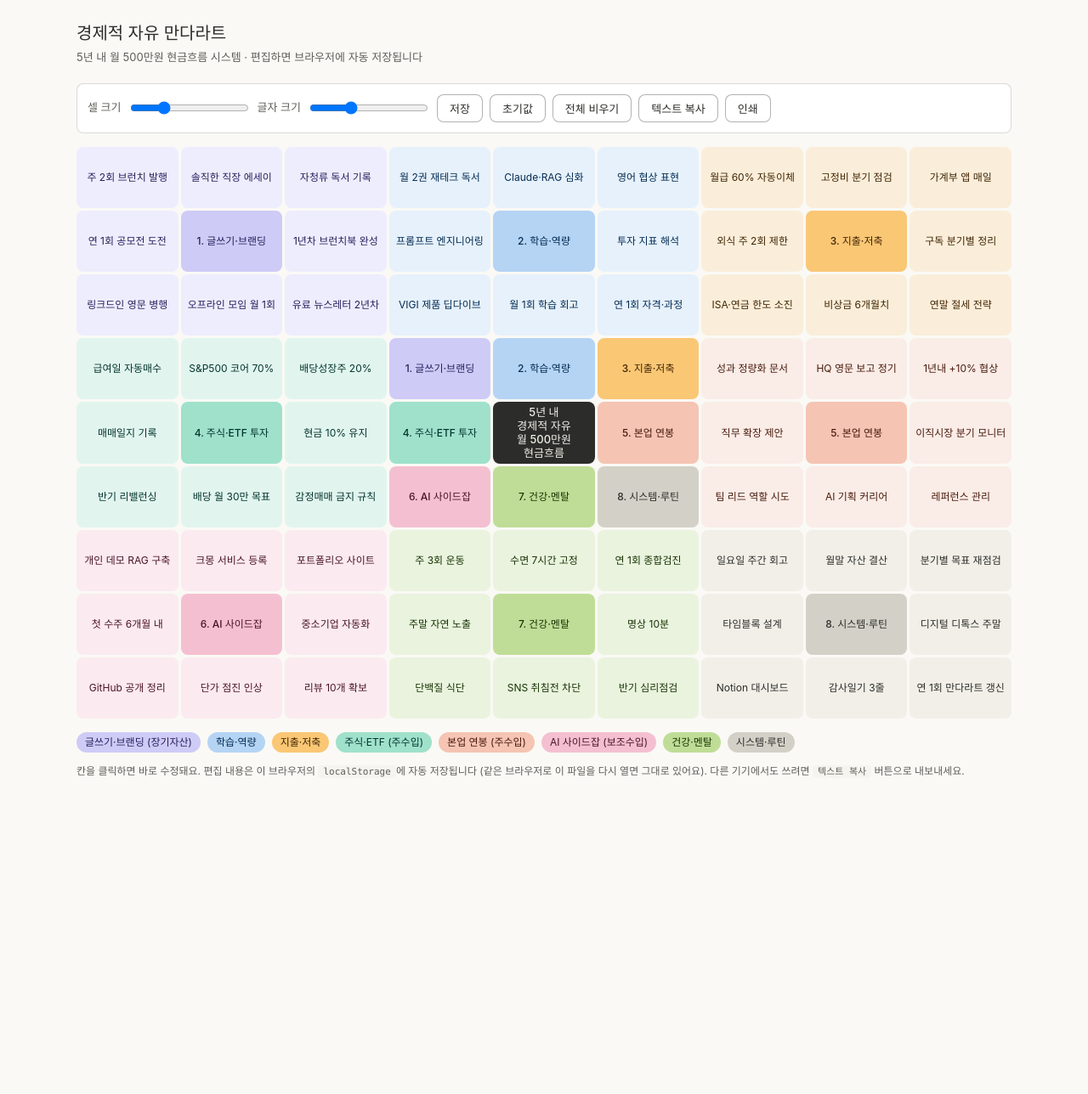
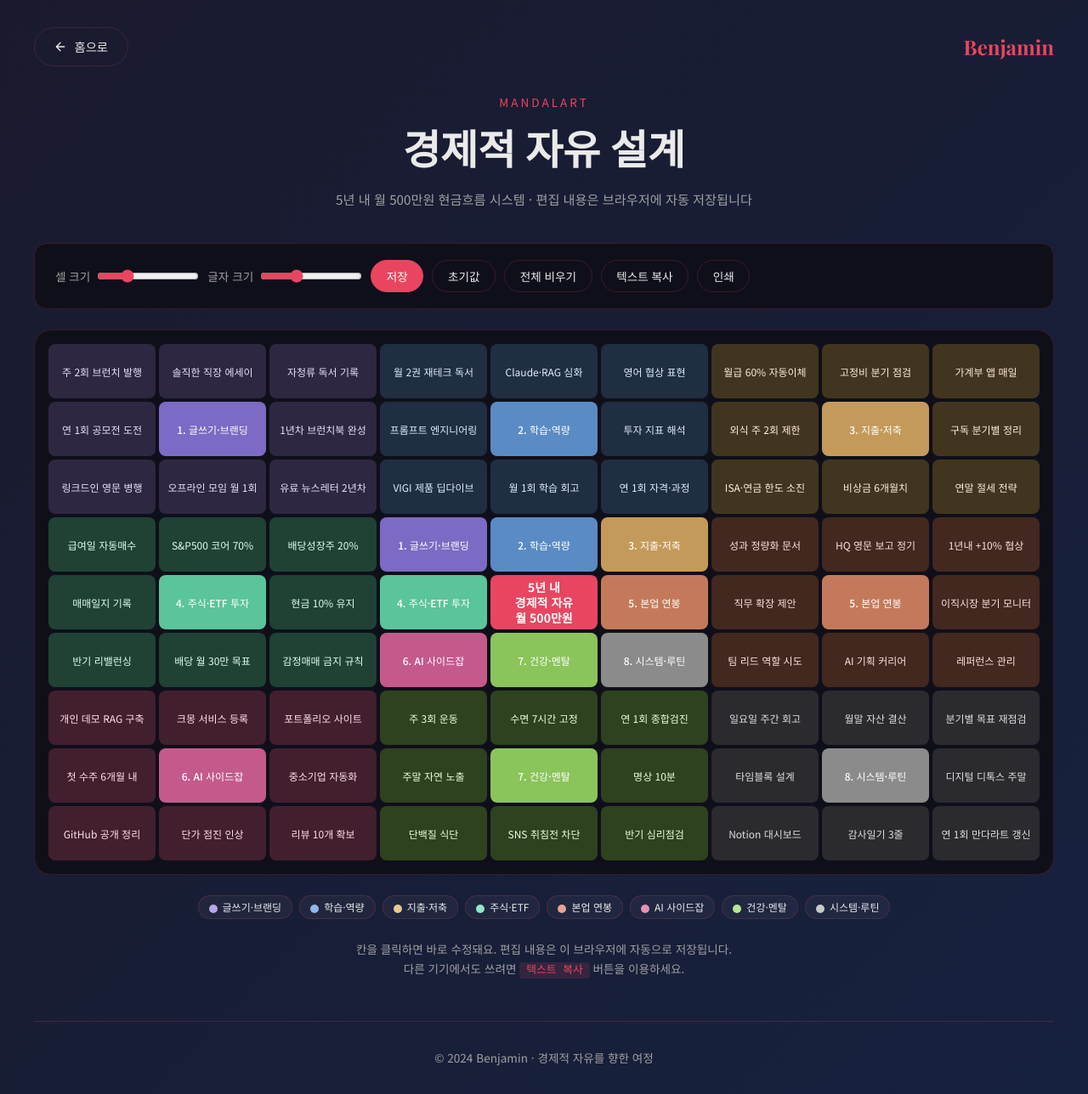
Before and after one commit to TixeBenjamin/tixe.github.io, a plain HTML site: page mandalart.html in a window 1280 px wide. Shown: the whole page at 85% size. Before the commit the page ends 953 px from the top, so only its background shows below. Drawn offline with nearby package versions, Linux system fonts and the light colour scheme.

Commit message:
Add mandalart.html

```diff
--- a/mandalart.html
+++ b/mandalart.html
@@ -3,198 +3,357 @@
 <head>
 <meta charset="UTF-8">
 <meta name="viewport" content="width=device-width, initial-scale=1.0">
-<title>경제적 자유 만다라트 — 편집 가능</title>
+<title>만다라트 | Benjamin</title>
+<link href="https://fonts.googleapis.com/css2?family=Noto+Sans+KR:wght@300;400;500;700&family=Playfair+Display:wght@600;700&display=swap" rel="stylesheet">
 <style>
   :root {
-    --color-background-primary: #ffffff;
-    --color-background-secondary: #f5f4ef;
-    --color-background-tertiary: #faf9f5;
-    --color-text-primary: #2c2c2a;
-    --color-text-secondary: #5f5e5a;
-    --color-text-tertiary: #888780;
-    --color-border-tertiary: rgba(0,0,0,0.15);
-    --color-border-secondary: rgba(0,0,0,0.3);
-    --color-border-info: #378ADD;
-    --border-radius-md: 8px;
-    --border-radius-lg: 12px;
-    --font-sans: -apple-system, BlinkMacSystemFont, "Segoe UI", "Malgun Gothic", "Apple SD Gothic Neo", sans-serif;
-    --font-mono: ui-monospace, "SF Mono", Menlo, monospace;
+    --primary: #1a1a2e;
+    --secondary: #16213e;
+    --accent: #e94560;
+    --accent-dim: rgba(233, 69, 96, 0.15);
+    --text-light: #eaeaea;
+    --text-muted: #a0a0a0;
+    --card-bg: #0f0f1a;
+    --border: rgba(233, 69, 96, 0.2);
   }
-  @media (prefers-color-scheme: dark) {
-    :root {
-      --color-background-primary: #1a1a1a;
-      --color-background-secondary: #262625;
-      --color-background-tertiary: #0f0f0f;
-      --color-text-primary: #f1efe8;
-      --color-text-secondary: #b4b2a9;
-      --color-text-tertiary: #888780;
-      --color-border-tertiary: rgba(255,255,255,0.15);
-      --color-border-secondary: rgba(255,255,255,0.3);
-    }
-  }
+
+  * { margin: 0; padding: 0; box-sizing: border-box; }
+
   body {
-    font-family: var(--font-sans);
-    background: var(--color-background-tertiary);
-    color: var(--color-text-primary);
-    margin: 0;
-    padding: 24px;
+    font-family: 'Noto Sans KR', sans-serif;
+    background: linear-gradient(135deg, var(--primary) 0%, var(--secondary) 100%);
+    color: var(--text-light);
+    min-height: 100vh;
+    padding: 2rem 1.5rem;
     line-height: 1.5;
   }
-  .mdl-container {
-    max-width: 1100px;
+
+  .container {
+    max-width: 1200px;
     margin: 0 auto;
   }
+
+  /* Top bar with back button */
+  .topbar {
+    display: flex;
+    justify-content: space-between;
+    align-items: center;
+    margin-bottom: 2rem;
+    flex-wrap: wrap;
+    gap: 1rem;
+  }
+
+  .back-btn {
+    display: inline-flex;
+    align-items: center;
+    gap: 0.5rem;
+    padding: 0.7rem 1.4rem;
+    background: transparent;
+    color: var(--text-light);
+    border: 1.5px solid var(--border);
+    border-radius: 50px;
+    text-decoration: none;
+    font-size: 0.9rem;
+    transition: all 0.3s ease;
+    cursor: pointer;
+    font-family: inherit;
+  }
+
+  .back-btn:hover {
+    border-color: var(--accent);
+    color: var(--accent);
+    transform: translateX(-3px);
+  }
+
+  .back-btn svg {
+    width: 16px;
+    height: 16px;
+  }
+
+  .logo {
+    font-family: 'Playfair Display', serif;
+    font-size: 1.5rem;
+    font-weight: 700;
+    color: var(--accent);
+    text-decoration: none;
+  }
+
+  /* Header */
+  header {
+    text-align: center;
+    margin-bottom: 2.5rem;
+  }
+
+  .section-tag {
+    color: var(--accent);
+    font-size: 0.85rem;
+    letter-spacing: 3px;
+    text-transform: uppercase;
+    margin-bottom: 0.5rem;
+  }
+
   h1 {
-    font-size: 20px;
-    font-weight: 500;
-    margin: 0 0 4px;
+    font-family: 'Playfair Display', serif;
+    font-size: clamp(2rem, 4vw, 3rem);
+    font-weight: 600;
+    margin-bottom: 0.8rem;
   }
+
   .subtitle {
-    color: var(--color-text-secondary);
-    font-size: 13px;
-    margin: 0 0 20px;
+    color: var(--text-muted);
+    font-size: 0.95rem;
   }
-  .mdl-toolbar {
+
+  /* Toolbar */
+  .toolbar {
     display: flex;
     flex-wrap: wrap;
-    gap: 8px;
-    margin-bottom: 1rem;
+    gap: 10px;
     align-items: center;
-    font-size: 13px;
-    padding: 12px;
-    background: var(--color-background-primary);
-    border: 0.5px solid var(--color-border-tertiary);
-    border-radius: var(--border-radius-md);
+    padding: 1.2rem 1.5rem;
+    background: var(--card-bg);
+    border: 1px solid var(--border);
+    border-radius: 15px;
+    margin-bottom: 1.5rem;
+    font-size: 0.85rem;
   }
-  .mdl-toolbar button {
-    padding: 6px 14px;
-    border-radius: var(--border-radius-md);
-    border: 0.5px solid var(--color-border-secondary);
-    background: var(--color-background-primary);
-    color: var(--color-text-primary);
-    cursor: pointer;
-    font-size: 13px;
-    font-family: inherit;
-  }
-  .mdl-toolbar button:hover { background: var(--color-background-secondary); }
-  .mdl-toolbar input[type="range"] { width: 140px; }
-  .mdl-toolbar label {
-    color: var(--color-text-secondary);
+
+  .toolbar label {
+    color: var(--text-muted);
     display: flex;
     align-items: center;
     gap: 8px;
+    font-size: 0.85rem;
   }
-  .mdl-status {
-    font-size: 12px;
-    color: var(--color-text-tertiary);
+
+  .toolbar input[type="range"] {
+    width: 120px;
+    accent-color: var(--accent);
+  }
+
+  .toolbar button {
+    padding: 0.5rem 1.1rem;
+    border-radius: 50px;
+    border: 1.5px solid var(--border);
+    background: transparent;
+    color: var(--text-light);
+    cursor: pointer;
+    font-size: 0.85rem;
+    font-family: inherit;
+    transition: all 0.2s ease;
+  }
+
+  .toolbar button:hover {
+    border-color: var(--accent);
+    color: var(--accent);
+  }
+
+  .toolbar button.primary {
+    background: var(--accent);
+    border-color: var(--accent);
+    color: white;
+  }
+
+  .toolbar button.primary:hover {
+    background: transparent;
+    color: var(--accent);
+  }
+
+  .status {
+    font-size: 0.8rem;
+    color: var(--text-muted);
     margin-left: auto;
   }
-  .mdl-grid {
+
+  /* Grid */
+  .grid-wrap {
+    background: var(--card-bg);
+    border: 1px solid var(--border);
+    border-radius: 20px;
+    padding: 1rem;
+    overflow-x: auto;
+  }
+
+  .grid {
     display: grid;
     grid-template-columns: repeat(9, minmax(0, 1fr));
-    gap: 3px;
+    gap: 4px;
+    min-width: 560px;
   }
-  .mdl-cell {
-    border-radius: var(--border-radius-md);
+
+  .cell {
+    border-radius: 8px;
     text-align: center;
     display: flex;
     align-items: center;
     justify-content: center;
     padding: 4px 3px;
-    line-height: 1.25;
+    line-height: 1.3;
     cursor: text;
     outline: none;
     word-break: keep-all;
     overflow-wrap: break-word;
-    transition: box-shadow 0.1s;
+    transition: box-shadow 0.15s, transform 0.15s;
     white-space: pre-wrap;
+    font-family: inherit;
   }
-  .mdl-cell:focus { box-shadow: 0 0 0 2px var(--color-border-info); }
-  .mdl-cell[data-role="core"] {
+
+  .cell:focus {
+    box-shadow: 0 0 0 2px var(--accent);
+    transform: scale(1.02);
+  }
+
+  .cell[data-role="core"] {
+    font-weight: 700;
+    background: var(--accent);
+    color: white;
+  }
+
+  .cell[data-role="hub"] {
     font-weight: 500;
-    background: #2C2C2A;
-    color: #F1EFE8;
   }
-  .mdl-cell[data-role="hub"] { font-weight: 500; }
-  .mdl-legend {
+
+  /* Legend */
+  .legend {
     display: flex;
     flex-wrap: wrap;
     gap: 8px;
-    font-size: 12px;
-    margin-top: 1rem;
+    margin-top: 1.5rem;
+    justify-content: center;
   }
-  .mdl-legend span {
-    padding: 3px 10px;
-    border-radius: 999px;
+
+  .legend span {
+    padding: 4px 12px;
+    border-radius: 50px;
+    font-size: 0.75rem;
+    border: 1px solid var(--border);
+    background: rgba(255,255,255,0.04);
+    color: var(--text-light);
   }
-  .mdl-hint {
-    font-size: 12px;
-    color: var(--color-text-secondary);
-    margin-top: 0.75rem;
-    line-height: 1.6;
+
+  .legend span::before {
+    content: '';
+    display: inline-block;
+    width: 10px;
+    height: 10px;
+    border-radius: 50%;
+    margin-right: 6px;
+    vertical-align: middle;
+    background: var(--swatch);
   }
-  .mdl-hint code {
-    background: var(--color-background-secondary);
-    padding: 1px 6px;
+
+  /* Hint */
+  .hint {
+    font-size: 0.85rem;
+    color: var(--text-muted);
+    margin-top: 1.5rem;
+    line-height: 1.7;
+    text-align: center;
+    max-width: 700px;
+    margin-left: auto;
+    margin-right: auto;
+  }
+
+  .hint code {
+    background: var(--accent-dim);
+    color: var(--accent);
+    padding: 2px 8px;
     border-radius: 4px;
-    font-family: var(--font-mono);
-    font-size: 11px;
+    font-family: ui-monospace, monospace;
+    font-size: 0.8rem;
+  }
+
+  /* Footer */
+  footer {
+    text-align: center;
+    margin-top: 3rem;
+    padding-top: 2rem;
+    color: var(--text-muted);
+    font-size: 0.85rem;
+    border-top: 1px solid var(--border);
+  }
+
+  @media (max-width: 640px) {
+    body { padding: 1rem 0.8rem; }
+    .toolbar { padding: 1rem; }
+    .toolbar input[type="range"] { width: 90px; }
   }
 </style>
 </head>
 <body>
 
-<div class="mdl-container">
-  <h1>경제적 자유 만다라트</h1>
-  <p class="subtitle">5년 내 월 500만원 현금흐름 시스템 · 편집하면 브라우저에 자동 저장됩니다</p>
+<div class="container">
 
-  <div class="mdl-toolbar">
-    <label>셀 크기 <input type="range" id="mdl-size" min="44" max="120" step="4" value="64" /></label>
-    <label>글자 크기 <input type="range" id="mdl-font" min="9" max="18" step="1" value="12" /></label>
-    <button id="mdl-save">저장</button>
+  <div class="topbar">
+    <a href="/" class="back-btn">
+      <svg viewBox="0 0 24 24" fill="none" stroke="currentColor" stroke-width="2" stroke-linecap="round" stroke-linejoin="round">
+        <path d="M19 12H5M12 19l-7-7 7-7"/>
+      </svg>
+      홈으로
+    </a>
+    <a href="/" class="logo">Benjamin</a>
+  </div>
+
+  <header>
+    <p class="section-tag">Mandalart</p>
+    <h1>경제적 자유 설계</h1>
+    <p class="subtitle">5년 내 월 500만원 현금흐름 시스템 · 편집 내용은 브라우저에 자동 저장됩니다</p>
+  </header>
+
+  <div class="toolbar">
+    <label>셀 크기 <input type="range" id="mdl-size" min="44" max="120" step="4" value="64"></label>
+    <label>글자 크기 <input type="range" id="mdl-font" min="9" max="18" step="1" value="12"></label>
+    <button id="mdl-save" class="primary">저장</button>
     <button id="mdl-reset">초기값</button>
     <button id="mdl-clear">전체 비우기</button>
     <button id="mdl-export">텍스트 복사</button>
     <button id="mdl-print">인쇄</button>
-    <span class="mdl-status" id="mdl-status"></span>
+    <span class="status" id="mdl-status"></span>
   </div>
 
-  <div class="mdl-grid" id="mdl-grid"></div>
-
-  <div class="mdl-legend">
-    <span style="background: #CECBF6; color: #26215C;">글쓰기·브랜딩 (장기자산)</span>
-    <span style="background: #B5D4F4; color: #042C53;">학습·역량</span>
-    <span style="background: #FAC775; color: #412402;">지출·저축</span>
-    <span style="background: #9FE1CB; color: #04342C;">주식·ETF (주수입)</span>
-    <span style="background: #F5C4B3; color: #4A1B0C;">본업 연봉 (주수입)</span>
-    <span style="background: #F4C0D1; color: #4B1528;">AI 사이드잡 (보조수입)</span>
-    <span style="background: #C0DD97; color: #173404;">건강·멘탈</span>
-    <span style="background: #D3D1C7; color: #2C2C2A;">시스템·루틴</span>
+  <div class="grid-wrap">
+    <div class="grid" id="mdl-grid"></div>
   </div>
 
-  <p class="mdl-hint">
-    칸을 클릭하면 바로 수정돼요. 편집 내용은 이 브라우저의 <code>localStorage</code>에 자동 저장됩니다 (같은 브라우저로 이 파일을 다시 열면 그대로 있어요).
-    다른 기기에서도 쓰려면 <code>텍스트 복사</code> 버튼으로 내보내세요.
+  <div class="legend">
+    <span style="--swatch: #b8a6e8;">글쓰기·브랜딩</span>
+    <span style="--swatch: #8fb8e8;">학습·역량</span>
+    <span style="--swatch: #e8c98f;">지출·저축</span>
+    <span style="--swatch: #8fe8c9;">주식·ETF</span>
+    <span style="--swatch: #e8a48f;">본업 연봉</span>
+    <span style="--swatch: #e88fb8;">AI 사이드잡</span>
+    <span style="--swatch: #b8e88f;">건강·멘탈</span>
+    <span style="--swatch: #c9c9c9;">시스템·루틴</span>
+  </div>
+
+  <p class="hint">
+    칸을 클릭하면 바로 수정돼요. 편집 내용은 이 브라우저에 자동으로 저장됩니다.<br>
+    다른 기기에서도 쓰려면 <code>텍스트 복사</code> 버튼을 이용하세요.
   </p>
+
+  <footer>
+    <p>© 2024 Benjamin · 경제적 자유를 향한 여정</p>
+  </footer>
+
 </div>
 
 <script>
 (function() {
-  const STORAGE_KEY = 'mandalart_ben_v1';
+  const STORAGE_KEY = 'mandalart_ben_v2';
 
   const HUB_IDS = [1, 2, 3, 4, 5, 6, 7, 8];
+  // Colors tuned to match dark navy theme - muted pastels that work on dark bg
   const HUB_META = {
-    1: { name: '글쓰기·브랜딩', bg: '#CECBF6', cellBg: '#EEEDFE', text: '#26215C' },
-    2: { name: '학습·역량',     bg: '#B5D4F4', cellBg: '#E6F1FB', text: '#042C53' },
-    3: { name: '지출·저축',     bg: '#FAC775', cellBg: '#FAEEDA', text: '#412402' },
-    4: { name: '주식·ETF 투자', bg: '#9FE1CB', cellBg: '#E1F5EE', text: '#04342C' },
-    5: { name: '본업 연봉',     bg: '#F5C4B3', cellBg: '#FAECE7', text: '#4A1B0C' },
-    6: { name: 'AI 사이드잡',   bg: '#F4C0D1', cellBg: '#FBEAF0', text: '#4B1528' },
-    7: { name: '건강·멘탈',     bg: '#C0DD97', cellBg: '#EAF3DE', text: '#173404' },
-    8: { name: '시스템·루틴',   bg: '#D3D1C7', cellBg: '#F1EFE8', text: '#2C2C2A' }
+    1: { name: '글쓰기·브랜딩', bg: '#7c6ac4', cellBg: '#2e2742', text: '#e8dfff' },
+    2: { name: '학습·역량',     bg: '#5a8bc4', cellBg: '#1f2e42', text: '#dfecff' },
+    3: { name: '지출·저축',     bg: '#c49a5a', cellBg: '#42351f', text: '#ffecdf' },
+    4: { name: '주식·ETF 투자', bg: '#5ac49a', cellBg: '#1f4235', text: '#dfffec' },
+    5: { name: '본업 연봉',     bg: '#c47a5a', cellBg: '#42281f', text: '#ffe0df' },
+    6: { name: 'AI 사이드잡',   bg: '#c45a8b', cellBg: '#421f2e', text: '#ffdfec' },
+    7: { name: '건강·멘탈',     bg: '#8bc45a', cellBg: '#2e421f', text: '#ecffdf' },
+    8: { name: '시스템·루틴',   bg: '#8b8b8b', cellBg: '#2a2a2f', text: '#e0e0e0' }
   };
 
-  // Meta grid layout: maps meta position (row,col) to hub id. Core is at (1,1).
   const META_TO_HUB = {
     '0,0': 1, '0,1': 2, '0,2': 3,
     '1,0': 4,           '1,2': 5,
@@ -202,16 +361,16 @@
   };
 
   const DEFAULTS = {
-    core: '5년 내\n경제적 자유\n월 500만원\n현금흐름',
+    core: '5년 내\n경제적 자유\n월 500만원',
     hubs: {
       1: [
         '주 2회 브런치 발행', '솔직한 직장 에세이', '자청류 독서 기록',
-        '연 1회 공모전 도전',                        '1년차 브런치북 완성',
+        '연 1회 공모전 도전',                      '1년차 브런치북 완성',
         '링크드인 영문 병행', '오프라인 모임 월 1회', '유료 뉴스레터 2년차'
       ],
       2: [
         '월 2권 재테크 독서', 'Claude·RAG 심화', '영어 협상 표현',
-        '프롬프트 엔지니어링',                     '투자 지표 해석',
+        '프롬프트 엔지니어링',                    '투자 지표 해석',
         'VIGI 제품 딥다이브', '월 1회 학습 회고', '연 1회 자격·과정'
       ],
       3: [
@@ -221,12 +380,12 @@
       ],
       4: [
         '급여일 자동매수', 'S&P500 코어 70%', '배당성장주 20%',
-        '매매일지 기록',                    '현금 10% 유지',
+        '매매일지 기록',                   '현금 10% 유지',
         '반기 리밸런싱', '배당 월 30만 목표', '감정매매 금지 규칙'
       ],
       5: [
         '성과 정량화 문서', 'HQ 영문 보고 정기', '1년내 +10% 협상',
-        '직무 확장 제안',                      '이직시장 분기 모니터',
+        '직무 확장 제안',                     '이직시장 분기 모니터',
         '팀 리드 역할 시도', 'AI 기획 커리어', '레퍼런스 관리'
       ],
       6: [
@@ -236,12 +395,12 @@
       ],
       7: [
         '주 3회 운동', '수면 7시간 고정', '연 1회 종합검진',
-        '주말 자연 노출',                 '명상 10분',
+        '주말 자연 노출',                '명상 10분',
         '단백질 식단', 'SNS 취침전 차단', '반기 심리점검'
       ],
       8: [
         '일요일 주간 회고', '월말 자산 결산', '분기별 목표 재점검',
-        '타임블록 설계',                    '디지털 디톡스 주말',
+        '타임블록 설계',                   '디지털 디톡스 주말',
         'Notion 대시보드', '감사일기 3줄', '연 1회 만다라트 갱신'
       ]
     }
@@ -255,7 +414,7 @@
         const mr = Math.floor(gr/3), mc = Math.floor(gc/3);
         const lr = gr % 3, lc = gc % 3;
         const cell = document.createElement('div');
-        cell.className = 'mdl-cell';
+        cell.className = 'cell';
         cell.contentEditable = 'true';
         cell.dataset.gr = gr;
         cell.dataset.gc = gc;
@@ -272,14 +431,14 @@
           cell.dataset.role = 'hub';
           cell.dataset.key = `echo-${hubId}`;
           cell.style.background = HUB_META[hubId].bg;
-          cell.style.color = HUB_META[hubId].text;
+          cell.style.color = '#fff';
           cell.innerText = `${hubId}. ${HUB_META[hubId].name}`;
         } else if (isCenterLocal) {
           const hubId = META_TO_HUB[`${mr},${mc}`];
           cell.dataset.role = 'hub';
           cell.dataset.key = `hub-${hubId}`;
           cell.style.background = HUB_META[hubId].bg;
-          cell.style.color = HUB_META[hubId].text;
+          cell.style.color = '#fff';
           cell.innerText = `${hubId}. ${HUB_META[hubId].name}`;
         } else {
           const hubId = META_TO_HUB[`${mr},${mc}`];
@@ -310,9 +469,9 @@
     try {
       const data = collectData();
       localStorage.setItem(STORAGE_KEY, JSON.stringify(data));
-      document.getElementById('mdl-status').textContent = '자동 저장됨 · ' + new Date().toLocaleTimeString();
+      document.getElementById('mdl-status').textContent = '저장됨 · ' + new Date().toLocaleTimeString();
     } catch (e) {
-      document.getElementById('mdl-status').textContent = '저장 실패: ' + e.message;
+      document.getElementById('mdl-status').textContent = '저장 실패';
     }
   }
 
@@ -322,7 +481,7 @@
       size: document.getElementById('mdl-size').value,
       font: document.getElementById('mdl-font').value
     };
-    document.querySelectorAll('.mdl-cell').forEach(c => {
+    document.querySelectorAll('.cell').forEach(c => {
       data.cells[c.dataset.key] = c.innerText;
     });
     return data;
@@ -334,7 +493,7 @@
       if (!raw) return;
       const data = JSON.parse(raw);
       if (data.cells) {
-        document.querySelectorAll('.mdl-cell').forEach(c => {
+        document.querySelectorAll('.cell').forEach(c => {
           if (data.cells[c.dataset.key] !== undefined) {
             c.innerText = data.cells[c.dataset.key];
           }
@@ -343,26 +502,23 @@
       if (data.size) document.getElementById('mdl-size').value = data.size;
       if (data.font) document.getElementById('mdl-font').value = data.font;
       applySize();
-      document.getElementById('mdl-status').textContent = '저장된 내용 불러옴';
-    } catch (e) {
-      // ignore
-    }
+      document.getElementById('mdl-status').textContent = '이전 작업 불러옴';
+    } catch (e) {}
   }
 
   function applySize() {
     const size = document.getElementById('mdl-size').value;
     const font = document.getElementById('mdl-font').value;
-    document.querySelectorAll('.mdl-cell').forEach(c => {
+    document.querySelectorAll('.cell').forEach(c => {
       c.style.minHeight = size + 'px';
       c.style.fontSize = font + 'px';
     });
-    const core = document.querySelector('.mdl-cell[data-role="core"]');
-    if (core) core.style.fontSize = (parseInt(font) + 1) + 'px';
+    const core = document.querySelector('.cell[data-role="core"]');
+    if (core) core.style.fontSize = (parseInt(font) + 2) + 'px';
   }
 
   document.getElementById('mdl-size').addEventListener('input', () => { applySize(); scheduleSave(); });
   document.getElementById('mdl-font').addEventListener('input', () => { applySize(); scheduleSave(); });
-
   document.getElementById('mdl-save').addEventListener('click', autoSave);
 
   document.getElementById('mdl-reset').addEventListener('click', () => {
@@ -374,7 +530,7 @@
 
   document.getElementById('mdl-clear').addEventListener('click', () => {
     if (confirm('모든 실행 과제를 비울까요? (중앙 목표와 8개 영역 이름은 유지)')) {
-      document.querySelectorAll('.mdl-cell[data-role="sub"]').forEach(c => {
+      document.querySelectorAll('.cell[data-role="sub"]').forEach(c => {
         c.innerText = '';
       });
       autoSave();
@@ -383,15 +539,15 @@
 
   document.getElementById('mdl-export').addEventListener('click', async () => {
     const lines = [];
-    const core = document.querySelector('.mdl-cell[data-role="core"]');
+    const core = document.querySelector('.cell[data-role="core"]');
     lines.push('=== 중앙 목표 ===');
     lines.push(core.innerText);
     lines.push('');
     HUB_IDS.forEach(id => {
-      const hubCell = document.querySelector(`.mdl-cell[data-key="hub-${id}"]`);
+      const hubCell = document.querySelector(`.cell[data-key="hub-${id}"]`);
       lines.push(`=== ${hubCell.innerText} ===`);
       for (let i = 0; i < 8; i++) {
-        const sc = document.querySelector(`.mdl-cell[data-key="sub-${id}-${i}"]`);
+        const sc = document.querySelector(`.cell[data-key="sub-${id}-${i}"]`);
         if (sc && sc.innerText.trim()) lines.push(`- ${sc.innerText.replace(/\n/g, ' ')}`);
       }
       lines.push('');
@@ -401,7 +557,6 @@
       await navigator.clipboard.writeText(text);
       document.getElementById('mdl-status').textContent = '클립보드에 복사됨';
     } catch {
-      // fallback: open a prompt
       prompt('아래 텍스트를 복사하세요:', text);
     }
   });
```
